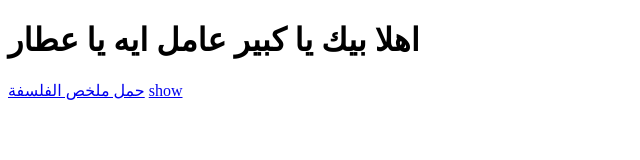
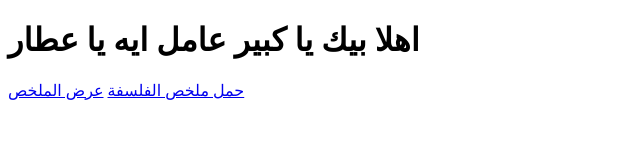
Before and after one commit to ahmedalatar2010/alatarTap, a plain HTML site: page index.html in a window 1280 px wide. Shown: the full height of the page, 0-640 px from the left. Drawn offline with Linux system fonts and the light colour scheme.

Commit message:
Update index.html

```diff
--- a/index.html
+++ b/index.html
@@ -5,10 +5,13 @@
   <meta name="viewport" content="width=device-width, initial-scale=1.0">
   <meta http-equiv="X-UA-Compatible" content="ie=edge">
   <title>alatar</title>
+  <link rel="stylesheet" href="style.css">
 </head>
 <body>
-  <h1>اهلا بيك يا كبير عامل ايه يا عطار </h1>
-  <a href="p.pdf" download>حمل ملخص الفلسفة</a>
-   <a href="p.pdf">show</a>
+  <div class="container">
+    <h1>اهلا بيك يا كبير عامل ايه يا عطار</h1>
+    <a href="p.pdf" download>حمل ملخص الفلسفة</a>
+    <a href="p.pdf">عرض الملخص</a>
+  </div>
 </body>
 </html>
```
